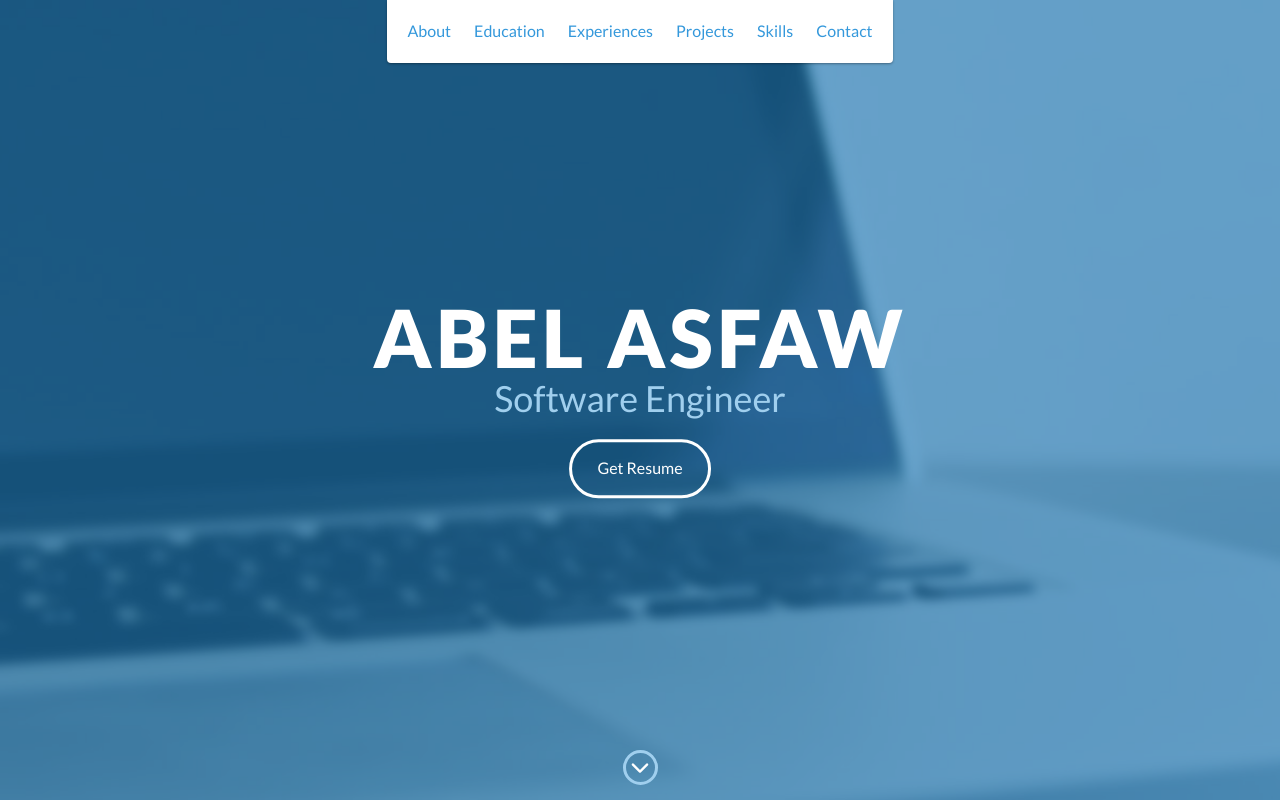
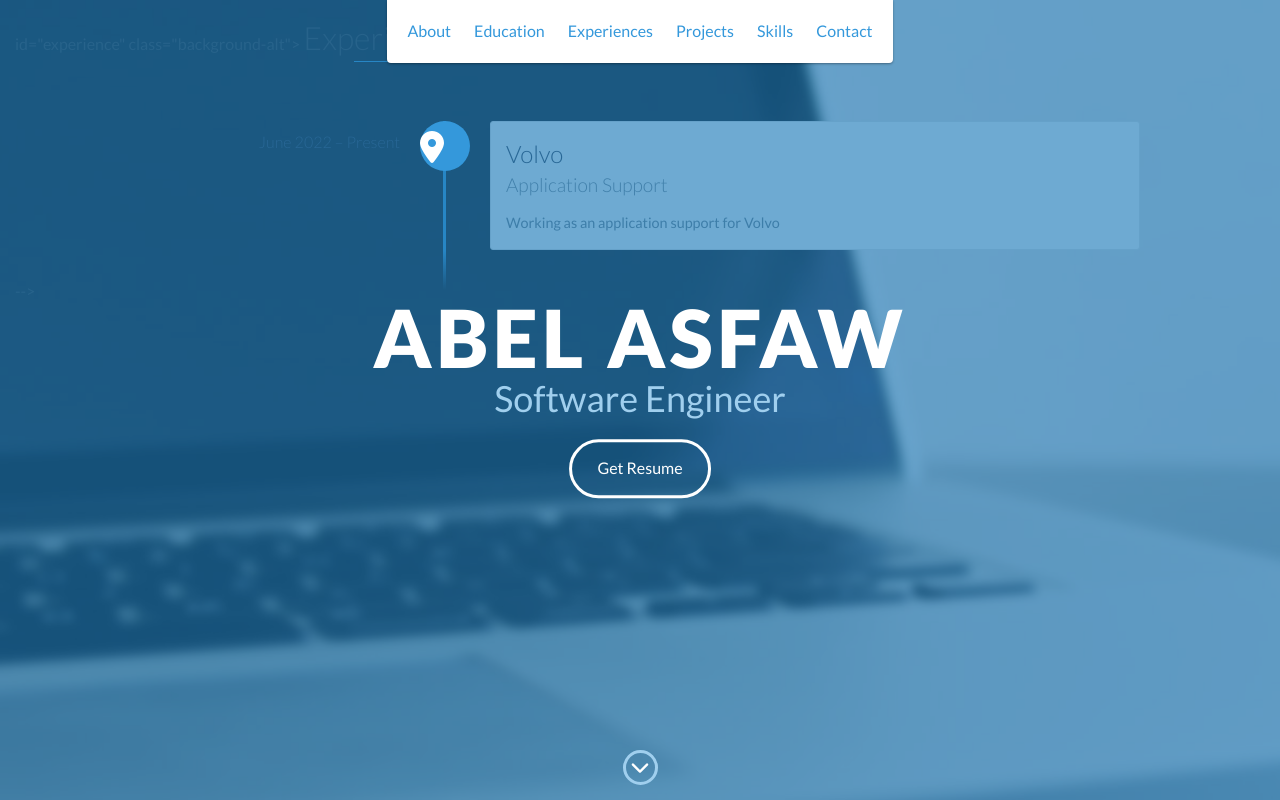
Before and after one commit to asfawabel/asfawabel.github.io, a website: page index.html in a window 1280 px wide. Shown: the top 800 px of the page. Drawn offline with nearby package versions, Linux system fonts and the light colour scheme.

Commit message:
Update index.html

```diff
--- a/index.html
+++ b/index.html
@@ -54,6 +54,19 @@
             <a href="Resume.pdf" class="btn-rounded-white">Get Resume</a>
         </div>
         <!-- End #lead-content -->
+id="experience" class="background-alt">
+        <h2 class="heading">Experience</h2>
+        <div id="experience-timeline">
+            <div data-date="June 2022 – Present">
+                <h3>Volvo</h3>
+                <h4>Application Support</h4>
+                <p>
+                    Working as an application support for Volvo
+                </p>
+            </div>
+
+        </div> -->
+    <!-- End #experience -->
 
         <div id="lead-overlay"></div>
 
```
